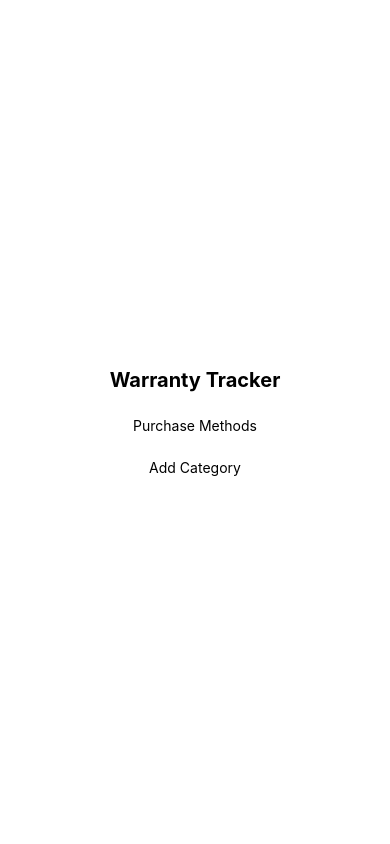
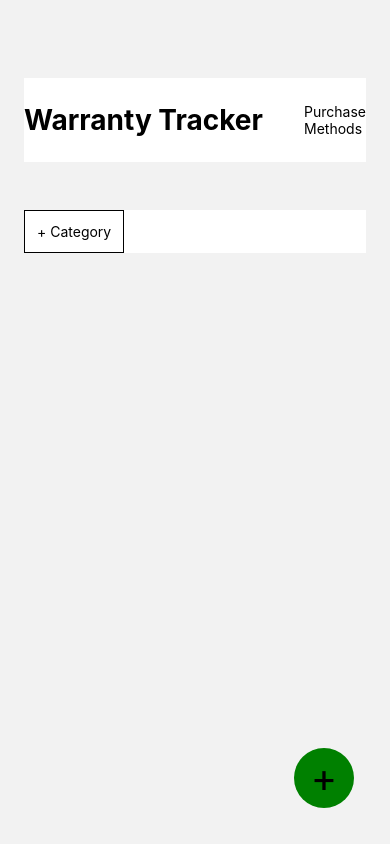
Before and after one commit to davidschwindt/warranty-tracker, a React Native app: screen /Home in a window 390 px wide. Built offline with nearby package versions, Linux system fonts and the light colour scheme; what expo-linking would draw is missing.

Commit message:
style home and AddItem

```diff
--- a/components/AddCategory.tsx
+++ b/components/AddCategory.tsx
@@ -1,9 +1,6 @@
 import { useContext } from 'react';
-import { items as allItems } from '../data';
-import { View, Text, TextInput } from './Themed';
-import { Pressable } from 'react-native';
-import { NavigationProp, useNavigation } from '@react-navigation/native';
-import { RootStackParamList, RootStackScreenProps } from '../types';
+import { View, Text, TextInput, useThemeColor } from './Themed';
+import { Pressable, StyleSheet } from 'react-native';
 import { useState } from 'react';
 import { AppData } from '../data/Provider';
 
@@ -18,29 +15,57 @@ const AddCategory: React.FC = () => {
     setActive(false);
   };
 
+  const color = useThemeColor({}, 'text');
+
   if (!active) {
     return (
-      <Pressable onPress={() => setActive(true)}>
-        <Text>Add Category</Text>
-      </Pressable>
+      <View style={{ alignItems: 'flex-start' }}>
+        <Pressable
+          onPress={() => setActive(true)}
+          style={[styles.addButton, { borderColor: color }]}
+        >
+          <Text>+ Category</Text>
+        </Pressable>
+      </View>
     );
   }
 
   return (
-    <>
+    <View style={styles.container}>
       <TextInput
         placeholder="Category Name"
         value={label}
         onChangeText={setLabel}
       />
-      <Pressable onPress={() => setActive(false)}>
+      <Pressable
+        onPress={() => setActive(false)}
+        style={[styles.button, { backgroundColor: 'grey' }]}
+      >
         <Text>Cancel</Text>
       </Pressable>
-      <Pressable onPress={handleSave}>
+      <Pressable
+        onPress={handleSave}
+        style={[styles.button, { backgroundColor: 'green' }]}
+      >
         <Text>Save</Text>
       </Pressable>
-    </>
+    </View>
   );
 };
 
 export default AddCategory;
+
+const styles = StyleSheet.create({
+  container: {
+    flexDirection: 'row',
+    alignItems: 'center',
+  },
+  addButton: {
+    borderWidth: 1,
+    padding: 12,
+  },
+  button: {
+    marginHorizontal: 12,
+    padding: 12,
+  },
+});
--- a/components/Category.tsx
+++ b/components/Category.tsx
@@ -1,6 +1,6 @@
 import { useContext, useState } from 'react';
-import { Text, View } from './Themed';
-import { Pressable } from 'react-native';
+import { Text, useThemeColor, View } from './Themed';
+import { Pressable, ScrollView, StyleSheet } from 'react-native';
 import { useNavigation } from '@react-navigation/native';
 import { AppData } from '../data/Provider';
 
@@ -15,38 +15,81 @@ const Category: React.FC<{ id: string; label: string }> = ({ id, label }) => {
     ({ category }) => category === id
   );
 
+  const color = useThemeColor({}, 'text');
+
+  if (id === '' && !items.length) {
+    return null;
+  }
+
   return (
     <>
-      <View style={{ flexDirection: 'row' }}>
       <Pressable
         onPress={() => setExpanded(!expanded)}
         onLongPress={() => setDeleteIsActive(!deleteIsActive)}
+        style={{
+          flexDirection: 'row',
+          alignItems: 'center',
+        }}
       >
-          <Text>{label}</Text>
-        </Pressable>
-        <Text>({items.length})</Text>
-        {deleteIsActive && (
+        <Text style={styles.categoryLabel}>
+          {label} ({items.length})
+        </Text>
+        <View style={{ marginLeft: 24 }}>
+          {deleteIsActive ? (
             <Pressable onPress={handleDelete}>
               <Text>Delete</Text>
             </Pressable>
+          ) : (
+            <Text
+              style={{
+                fontSize: 24,
+                transform: [{ rotate: expanded ? '90deg' : '0deg' }],
+              }}
+            >
+              {'>'}
+            </Text>
           )}
         </View>
+      </Pressable>
       {expanded && (
-        <>
+        <View style={{ alignItems: 'flex-start' }}>
+          {items.map(({ id: itemId, description: itemLabel }) => (
+            <Pressable onPress={() => nav.navigate('ViewItem', { id: itemId })}>
+              <Text style={styles.itemLabel}>{itemLabel}</Text>
+            </Pressable>
+          ))}
           <Pressable
             onPress={() => nav.navigate('AddItem', { categoryId: id })}
+            style={[styles.addButton, { borderColor: color }]}
           >
-            <Text>Add Item</Text>
+            <Text style={{ fontSize: 24, lineHeight: 30 }}>+</Text>
           </Pressable>
-          {items.map(({ id: itemId, description: itemLabel }) => (
-            <Pressable onPress={() => nav.navigate('ViewItem', { id: itemId })}>
-              <Text>{itemLabel}</Text>
-            </Pressable>
-          ))}
-        </>
+        </View>
       )}
     </>
   );
 };
 
 export default Category;
+
+const styles = StyleSheet.create({
+  categoryLabel: {
+    fontSize: 24,
+  },
+  addButton: {
+    borderWidth: 1,
+    alignItems: 'center',
+    justifyContent: 'center',
+    borderRadius: 30,
+    width: 30,
+    height: 30,
+    marginVertical: 8,
+    marginHorizontal: 12,
+  },
+  itemLabel: {
+    marginVertical: 8,
+    marginHorizontal: 12,
+    fontSize: 20,
+    fontWeight: '300',
+  },
+});
--- a/components/DurationInput.tsx
+++ b/components/DurationInput.tsx
@@ -29,13 +29,15 @@ const DurationInput: React.FC<Props> = ({
   };
 
   return (
-    <View style={{ flexDirection: 'row', zIndex: 1 }}>
+    <View style={{ flexDirection: 'row', zIndex: 1, alignItems: 'center' }}>
       <TextInput
+        style={{ width: 75, marginRight: 12 }}
         keyboardType="numeric"
         value={numUnits ? numUnits.toString() : ''}
         onChangeText={handleTextChange}
       />
       <Dropdown
+        style={{ width: 150 }}
         open={open}
         setOpen={setOpen}
         value={unit}
--- a/screens/AddItem.tsx
+++ b/screens/AddItem.tsx
@@ -187,22 +187,30 @@ export default function AddItem({
       case Camera.item:
         setItemImageUri('');
         setItemImageDeleted(true);
+        if (item?.itemImageUri) {
           FileSystem.deleteAsync(item.itemImageUri);
+        }
         break;
       case Camera.receipt:
         setReceiptImageUri('');
         setReceiptImageDeleted(true);
+        if (item?.receiptImageUri) {
           FileSystem.deleteAsync(item.receiptImageUri);
+        }
         break;
       case Camera.serial:
         setSerialImageUri('');
         setSerialImageDeleted(true);
+        if (item?.serialImageUri) {
           FileSystem.deleteAsync(item.serialImageUri);
+        }
         break;
       case Camera.warranty:
         setWarrantyImageUri('');
         setWarrantyImageDeleted(true);
+        if (item?.warrantyImageUri) {
           FileSystem.deleteAsync(item.warrantyImageUri);
+        }
         break;
     }
   };
@@ -230,12 +238,13 @@ export default function AddItem({
 
   return (
     <ScrollView style={{ flex: 1 }} contentContainerStyle={styles.container}>
-      <Pressable onPress={() => navigation.replace('Home')} style={styles.link}>
-        <Text style={styles.linkText}>Go to home screen!</Text>
+      <Pressable onPress={() => navigation.goBack()} style={styles.link}>
+        <Text style={styles.linkText}>{'<-- Back'}</Text>
       </Pressable>
-      <Text style={styles.title}>Add Item</Text>
+      <Text style={styles.title}>{isEdit ? 'Edit' : 'Add'} Item</Text>
 
-      <Text>{itemLabels.category}</Text>
+      <View style={{ marginVertical: 8, zIndex: 1 }}>
+        <Text style={styles.label}>{itemLabels.category}</Text>
         <Dropdown
           open={categoryOpen}
           setOpen={setCategoryOpen}
@@ -246,22 +255,40 @@ export default function AddItem({
             label,
           }))}
         />
+      </View>
 
-      <Text>{itemLabels.description}</Text>
+      <View style={{ marginVertical: 8 }}>
+        <Text style={styles.label}>{itemLabels.description}</Text>
         <TextInput value={description} onChangeText={setDescription} />
+      </View>
 
-      <Text>{itemLabels.make}</Text>
+      <View style={{ marginVertical: 8 }}>
+        <Text style={styles.label}>{itemLabels.make}</Text>
         <TextInput value={make} onChangeText={setMake} />
+      </View>
 
-      <Text>{itemLabels.model}</Text>
+      <View style={{ marginVertical: 8 }}>
+        <Text style={styles.label}>{itemLabels.model}</Text>
         <TextInput value={model} onChangeText={setModel} />
+      </View>
 
-      <Text>{itemLabels.serial}</Text>
+      <View style={{ marginVertical: 8 }}>
+        <Text style={styles.label}>{itemLabels.serial}</Text>
         <TextInput value={serial} onChangeText={setSerial} />
+      </View>
 
-      <Text>{itemLabels.purchaseDate}</Text>
-      <View style={{ flexDirection: 'row', alignItems: 'center' }}>
-        <Text>{new Date(purchaseDate).toLocaleDateString()}</Text>
+      <View style={{ marginVertical: 8 }}>
+        <Text style={styles.label}>{itemLabels.purchaseDate}</Text>
+        <View
+          style={{
+            flexDirection: 'row',
+            alignItems: 'center',
+            margin: 8,
+          }}
+        >
+          <Text style={{ fontSize: 16, marginRight: 12 }}>
+            {new Date(purchaseDate).toLocaleDateString()}
+          </Text>
           <Pressable
             onPress={showDatePicker}
             style={{ backgroundColor: 'blue', padding: 12 }}
@@ -281,8 +308,10 @@ export default function AddItem({
             />
           )}
         </View>
+      </View>
 
-      <Text>{itemLabels.purchaseMethod}</Text>
+      <View style={{ marginVertical: 8, zIndex: purchaseMethodOpen ? 2 : 0 }}>
+        <Text style={styles.label}>{itemLabels.purchaseMethod}</Text>
         <Dropdown
           open={purchaseMethodOpen}
           setOpen={setPurchaseMethodOpen}
@@ -293,54 +322,70 @@ export default function AddItem({
             label: description,
           }))}
         />
+      </View>
 
-      <Text>{itemLabels.manufacturerWarranty}</Text>
+      <View style={{ marginVertical: 8, zIndex: 1 }}>
+        <Text style={styles.label}>{itemLabels.manufacturerWarranty}</Text>
         <DurationInput
           numUnits={warrantyNumUnits}
           setNumUnits={setWarrantyNumUnits}
           unit={warrantyUnit}
           setUnit={setWarrantyUnit}
         />
+      </View>
 
-      <Text>{itemLabels.itemImageUri}</Text>
+      <View style={{ marginVertical: 8 }}>
+        <Text style={styles.label}>{itemLabels.itemImageUri}</Text>
         <ImageInput
           imageUri={tempItemImageUri || item?.itemImageUri}
           onImageSelected={(uri: string) => setItemImageUri(uri)}
           onDelete={() => handleDeleteImage(Camera.item)}
         />
+      </View>
 
-      <Text>{itemLabels.receiptImageUri}</Text>
+      <View style={{ marginVertical: 8 }}>
+        <Text style={styles.label}>{itemLabels.receiptImageUri}</Text>
         <ImageInput
           imageUri={tempReceiptImageUri || item?.receiptImageUri}
           onImageSelected={(uri: string) => setReceiptImageUri(uri)}
           onDelete={() => handleDeleteImage(Camera.receipt)}
         />
+      </View>
 
-      <Text>{itemLabels.serialImageUri}</Text>
+      <View style={{ marginVertical: 8 }}>
+        <Text style={styles.label}>{itemLabels.serialImageUri}</Text>
         <ImageInput
           imageUri={tempSerialImageUri || item?.serialImageUri}
           onImageSelected={(uri: string) => setSerialImageUri(uri)}
           onDelete={() => handleDeleteImage(Camera.serial)}
         />
+      </View>
 
-      <Text>{itemLabels.warrantyImageUri}</Text>
+      <View style={{ marginVertical: 8 }}>
+        <Text style={styles.label}>{itemLabels.warrantyImageUri}</Text>
         <ImageInput
           imageUri={tempWarrantyImageUri || item?.warrantyImageUri}
           onImageSelected={(uri: string) => setWarrantyImageUri(uri)}
           onDelete={() => handleDeleteImage(Camera.warranty)}
         />
+      </View>
 
-      <Text>Storage Location for Original Warranty</Text>
+      <View style={{ marginVertical: 8 }}>
+        <Text style={styles.label}>Storage Location for Original Warranty</Text>
         <TextInput value={storageLocation} onChangeText={setStorageLocation} />
+      </View>
 
+      <View style={{ marginVertical: 8 }}>
         <View style={{ flexDirection: 'row', alignItems: 'center' }}>
-        <Text>In-Store Extrnded Warranty Purchased</Text>
+          <Text style={styles.label}>In-Store Extrnded Warranty Purchased</Text>
           <Switch value={extendedEnabled} onValueChange={setExtendedEnabled} />
+        </View>
       </View>
 
       {extendedEnabled && (
         <View style={{ paddingLeft: 16, zIndex: 1 }}>
-          <Text>Duration</Text>
+          <View style={{ marginBottom: 8 }}>
+            <Text style={styles.label}>Duration</Text>
             <View style={{ zIndex: 2 }}>
               <DurationInput
                 numUnits={extendedNumUnits}
@@ -349,7 +394,9 @@ export default function AddItem({
                 setUnit={setExtendedUnit}
               />
             </View>
-          <Text>Coverage Begins</Text>
+          </View>
+          <View style={{ marginVertical: 8 }}>
+            <Text style={styles.label}>Coverage Begins</Text>
             <View style={{ zIndex: extendedStartOpen ? 3 : 1 }}>
               <Dropdown
                 open={extendedStartOpen}
@@ -369,9 +416,11 @@ export default function AddItem({
               />
             </View>
           </View>
+        </View>
       )}
 
-      <Text>Notes</Text>
+      <View style={{ marginVertical: 8 }}>
+        <Text style={styles.label}>Notes</Text>
         <Pressable
           style={{ borderWidth: 1, borderColor: color, height: 200 }}
           onPress={() => notesRef.current?.focus()}
@@ -383,6 +432,7 @@ export default function AddItem({
             style={{ borderWidth: 0 }}
           />
         </Pressable>
+      </View>
 
       <View style={{ flexDirection: 'row', justifyContent: 'space-between' }}>
         <Pressable
@@ -426,7 +476,7 @@ const styles = StyleSheet.create({
     paddingVertical: 48,
   },
   title: {
-    fontSize: 20,
+    fontSize: 24,
     fontWeight: 'bold',
   },
   link: {
@@ -437,4 +487,8 @@ const styles = StyleSheet.create({
     fontSize: 14,
     color: '#2e78b7',
   },
+  label: {
+    fontSize: 20,
+    marginBottom: 4,
+  },
 });
--- a/screens/Home.tsx
+++ b/screens/Home.tsx
@@ -1,4 +1,4 @@
-import { StyleSheet, Pressable } from 'react-native';
+import { StyleSheet, Pressable, ScrollView } from 'react-native';
 import { Text, View } from '../components/Themed';
 import { RootStackScreenProps } from '../types';
 import Category from '../components/Category';
@@ -7,36 +7,57 @@ import { AppData } from '../data/Provider';
 import AddCategory from '../components/AddCategory';
 
 export default function Home({ navigation }: RootStackScreenProps<'Home'>) {
-  const { categories } = useContext(AppData);
+  const { categories, items } = useContext(AppData);
+
+  console.log('items', items);
 
   return (
-    <View style={styles.container}>
+    <ScrollView style={{ flex: 1 }} contentContainerStyle={styles.container}>
+      <View style={styles.header}>
         <Text style={styles.title}>Warranty Tracker</Text>
         <Pressable
           onPress={() => navigation.navigate('PurchaseMethods')}
           style={{ marginVertical: 25 }}
         >
-        <Text>Purchase Methods</Text>
+          <Text>{'Purchase\nMethods'}</Text>
         </Pressable>
+      </View>
       {Object.values(categories).map(({ id, label }) => (
         <View style={{ marginVertical: 12 }}>
           <Category id={id} label={label} />
         </View>
       ))}
+      <View style={{ marginVertical: 12 }}>
+        <Category id="" label="Uncategorized" />
+      </View>
+      <View style={{ marginVertical: 24 }}>
         <AddCategory />
       </View>
+      <Pressable
+        onPress={() => navigation.navigate('AddItem')}
+        style={styles.addItemButton}
+      >
+        <Text style={{ fontSize: 40, lineHeight: 60, textAlign: 'center' }}>
+          +
+        </Text>
+      </Pressable>
+    </ScrollView>
   );
 }
 
 const styles = StyleSheet.create({
   container: {
     flex: 1,
+    paddingHorizontal: 24,
+    paddingVertical: '20%',
+  },
+  header: {
+    flexDirection: 'row',
     alignItems: 'center',
-    justifyContent: 'center',
-    padding: 20,
+    justifyContent: 'space-between',
   },
   title: {
-    fontSize: 20,
+    fontSize: 28,
     fontWeight: 'bold',
   },
   link: {
@@ -47,4 +68,14 @@ const styles = StyleSheet.create({
     fontSize: 14,
     color: '#2e78b7',
   },
+  addItemButton: {
+    position: 'absolute',
+    bottom: 0,
+    right: 0,
+    margin: 36,
+    backgroundColor: 'green',
+    height: 60,
+    width: 60,
+    borderRadius: 100,
+  },
 });
--- a/screens/ViewItem.tsx
+++ b/screens/ViewItem.tsx
@@ -96,7 +96,7 @@ export default function ViewItem({
     purchaseMethodExtendedStatus,
   } = getManufacturerWarrantyStatus(item, purchaseMethods[item.purchaseMethod]);
 
-  const category = categories[item.category].label;
+  const category = categories[item.category]?.label || 'uncategorized';
   const purchaseDate = new Date(item.purchaseDate).toLocaleDateString();
   const purchaseMethod = purchaseMethods[item.purchaseMethod]?.description;
   return (
```
Also changed, not shown: components/ImageInput.tsx (+28 -13 lines). Lines whose indentation alone changed are shown as unchanged.
